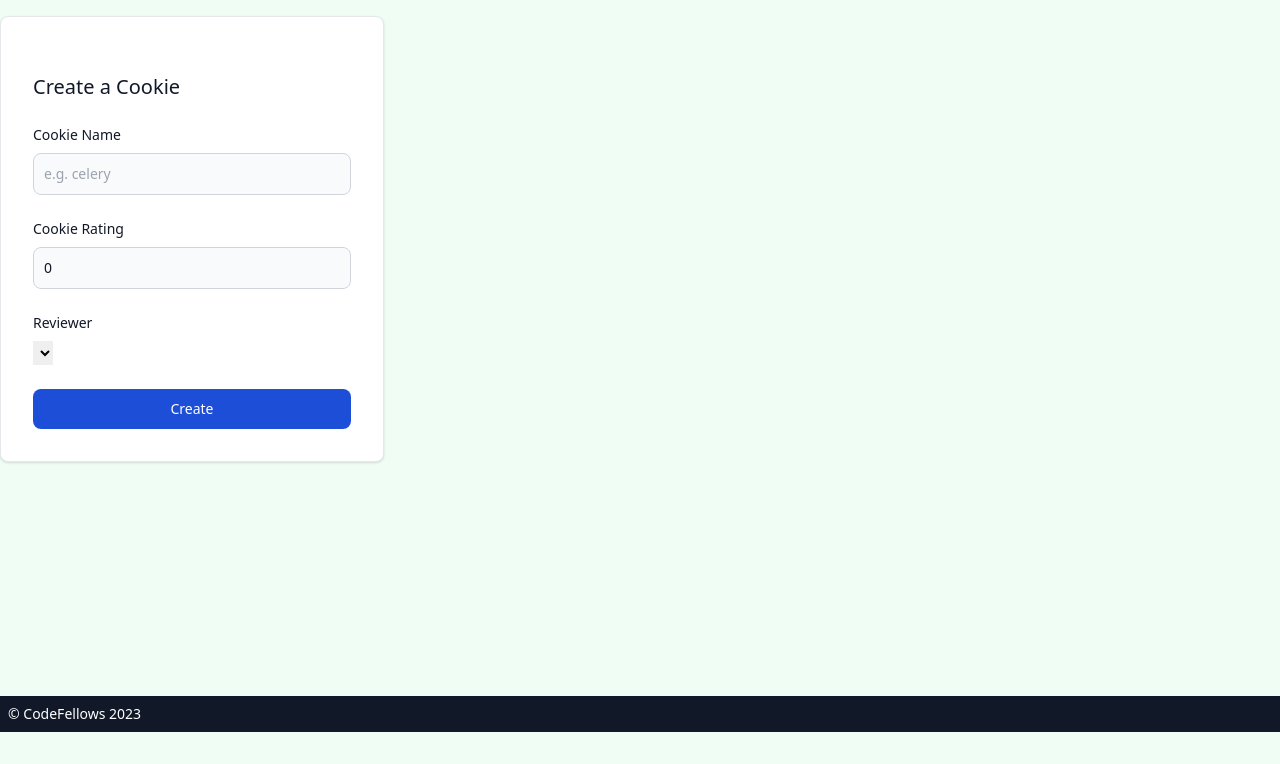
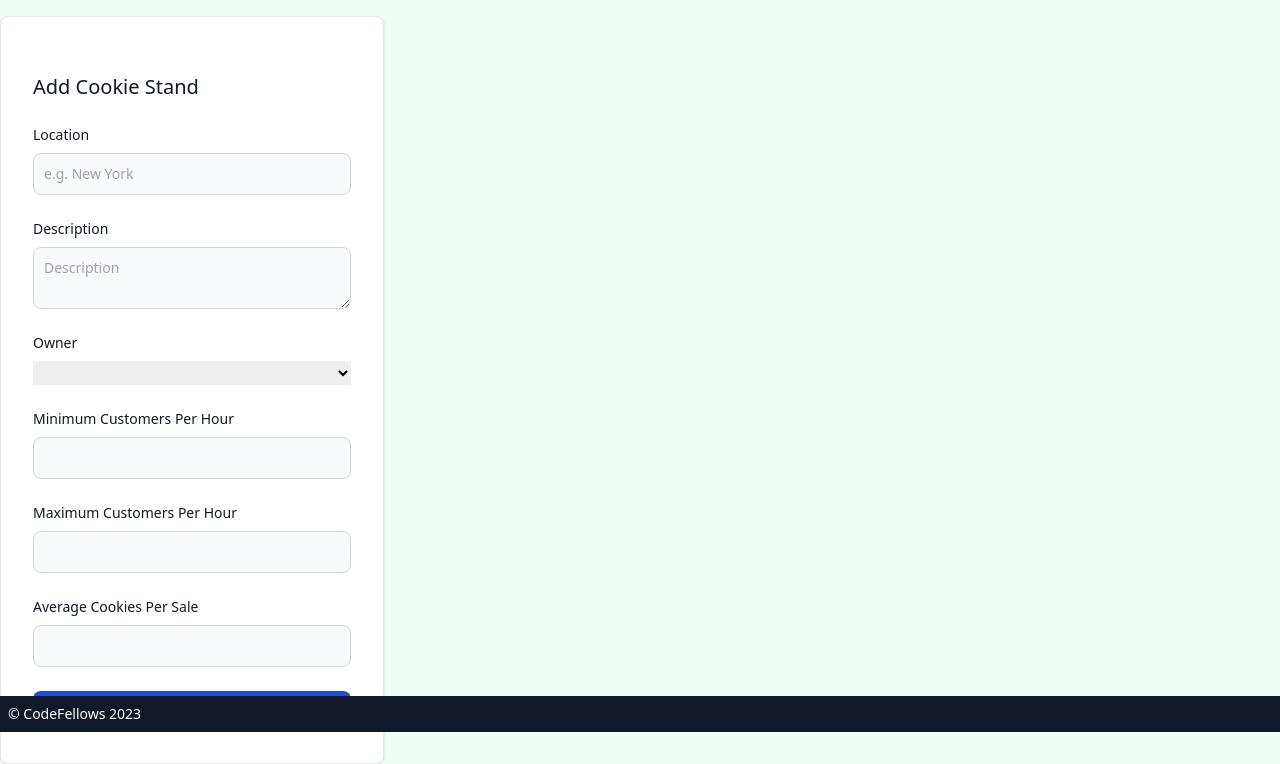
Before and after one commit to ekowyawson/cookie-stands, a Django app: template templates/cookie_stands/cookie_stands_create.html in a window 1280 px wide. Shown: the part 68-832 px from the top of the page. Before the commit the page ends 800 px from the top, so only its background shows below. Run offline with Django 5.2, Linux system fonts and the light colour scheme; the template is opened without the code that fills it, so the values that code supplies are empty; some libraries are stand-ins or nearby versions.

Commit message:
Fixed bugs causing issues with CRUD operations.

```diff
--- a/cookie_stands/apps.py
+++ b/cookie_stands/apps.py
@@ -2,5 +2,4 @@ from django.apps import AppConfig
 
 
 class CookieStandsConfig(AppConfig):
-    default_auto_field = 'django.db.models.BigAutoField'
     name = 'cookie_stands'
--- a/cookie_stands_project/settings.py
+++ b/cookie_stands_project/settings.py
@@ -23,6 +23,7 @@ env = environ.Env(
     ALLOW_ALL_ORIGINS=(bool, False),
     ALLOWED_HOSTS=(list, []),
     ALLOWED_ORIGINS=(list, []),
+    CSRF_TRUSTED_ORIGINS=(list, []),
     DATABASE_ENGINE=(str, "django.db.backends.sqlite3"),
     DATABASE_NAME=(str, BASE_DIR / "db.sqlite3"),
     DATABASE_USER=(str, ""),
@@ -61,11 +62,10 @@ INSTALLED_APPS = [
     "rest_framework",
     "rest_framework_simplejwt",
     "corsheaders",
+    "whitenoise.runserver_nostatic",
     # local
     "accounts",
     "cookie_stands",
-    # "posts.apps.PostsConfig",
-    # "whitenoise.runserver_nostatic",
 ]
 
 MIDDLEWARE = [
@@ -181,6 +181,7 @@ SIMPLE_JWT = {
 
 CORS_ORIGIN_WHITELIST = tuple(env.list("ALLOWED_ORIGINS"))
 CORS_ALLOW_ALL_ORIGINS = env.bool("ALLOW_ALL_ORIGINS")
+CSRF_TRUSTED_ORIGINS = tuple(env.list('CSRF_TRUSTED_ORIGINS'))
 
 # TAILWIND
 STATICFILES_DIRS = [
--- a/templates/base.html
+++ b/templates/base.html
@@ -20,10 +20,15 @@
           <div class="hidden w-full md:block md:w-auto" id="mobile-menu">
             <ul class="flex flex-col mt-4 md:flex-row md:space-x-8 md:mt-0 md:text-sm md:font-medium">
             {% if request.user.is_authenticated %}
-            <li>
-                <a href="{% url 'logout' %}" class="block py-2 pl-3 pr-4 text-white bg-green-700 rounded md:bg-transparent  md:p-0 dark:text-white" aria-current="page">Log Out</a>
+              <li>
+                <form action="{% url 'logout' %}" method="post">
+                  {% csrf_token %}
+                  <button type="submit"
+                    class="block py-2 pl-3 pr-4 text-white bg-green-700 rounded md:bg-transparent md:p-0 dark:text-white"
+                    aria-current="page">Log Out</button>
+                </form>
               </li>
-              {% else %}
+            {% else %}
               <li>
                 <a href="{% url 'login' %}" class="block py-2 pl-3 pr-4 text-white bg-green-700 rounded md:bg-transparent  md:p-0 dark:text-white" aria-current="page">Log In</a>
               </li>
--- a/templates/cookie_stands/cookie_stands_create.html
+++ b/templates/cookie_stands/cookie_stands_create.html
@@ -1,35 +1,59 @@
 {% extends 'base.html' %}
-
 {% block content %}
-
 
 <div
   class="w-full max-w-sm p-4 bg-white border border-gray-200 rounded-lg shadow sm:p-6 md:p-8 dark:bg-gray-800 dark:border-gray-700">
   <form class="space-y-6" method="POST">
     {% csrf_token %}
-      <h5 class="text-xl font-medium text-gray-900 dark:text-white">Create a Cookie</h5>
+    <h5 class="text-xl font-medium text-gray-900 dark:text-white">Add Cookie Stand</h5>
+    <!-- LOCATION -->
     <div>
-        <label for="id_name" class="block mb-2 text-sm font-medium text-gray-900 dark:text-white">Cookie Name</label>
-        <input type="text" name="name" id="id_name"
+      <label for="id_location" class="block mb-2 text-sm font-medium text-gray-900 dark:text-white">Location</label>
+      <input type="text" name="location" id="id_location"
         class="bg-gray-50 border border-gray-300 text-gray-900 text-sm rounded-lg focus:ring-blue-500 focus:border-blue-500 block w-full p-2.5 dark:bg-gray-600 dark:border-gray-500 dark:placeholder-gray-400 dark:text-white"
-               placeholder="e.g. celery" required>
-
+        placeholder="e.g. New York" required>
     </div>
+    <!-- DESCRIPTION -->
     <div>
-        <label for="id_rating" class="block mb-2 text-sm font-medium text-gray-900 dark:text-white">Cookie Rating</label>
-        <input type="number" name="rating" id="id_rating"
+      <label for="id_description"
+        class="block mb-2 text-sm font-medium text-gray-900 dark:text-white">Description</label>
+      <textarea name="description" id="id_description"
         class="bg-gray-50 border border-gray-300 text-gray-900 text-sm rounded-lg focus:ring-blue-500 focus:border-blue-500 block w-full p-2.5 dark:bg-gray-600 dark:border-gray-500 dark:placeholder-gray-400 dark:text-white"
-               value="0" min="0" max="5" required>
+        placeholder="Description" required></textarea>
     </div>
+    <!-- OWNER -->
     <div>
-        <label for="id_reviewer" class="block mb-2 text-sm font-medium text-gray-900 dark:text-white">Reviewer</label>
-        <select name="reviewer" id="id_reviewer">
-          {% for value, choice in form.fields.reviewer.choices %}
-            <option value="{{ value }}">{{  choice }}</option>
+      <label for="id_owner" class="block mb-2 text-sm font-medium text-gray-900 dark:text-white">Owner</label>
+      <select name="owner" id="id_owner" class="block w-full mt-1">
+        {% for value, choice in form.fields.owner.choices %}
+        <option value="{{ value }}">{{ choice }}</option>
         {% endfor %}
       </select>
     </div>
-
+    <!-- MINIMUM CUSTOMERS PER HOUR -->
+    <div>
+      <label for="id_min_customers" class="block mb-2 text-sm font-medium text-gray-900 dark:text-white">Minimum
+        Customers Per Hour</label>
+      <input type="number" name="minimum_customers_per_hour" id="id_min_customers"
+        class="bg-gray-50 border border-gray-300 text-gray-900 text-sm rounded-lg focus:ring-blue-500 focus:border-blue-500 block w-full p-2.5 dark:bg-gray-600 dark:border-gray-500 dark:placeholder-gray-400 dark:text-white"
+        required>
+    </div>
+    <!-- MAXIMUM CUSTOMERS PER HOUR -->
+    <div>
+      <label for="id_max_customers" class="block mb-2 text-sm font-medium text-gray-900 dark:text-white">Maximum
+        Customers Per Hour</label>
+      <input type="number" name="maximum_customers_per_hour" id="id_max_customers"
+        class="bg-gray-50 border border-gray-300 text-gray-900 text-sm rounded-lg focus:ring-blue-500 focus:border-blue-500 block w-full p-2.5 dark:bg-gray-600 dark:border-gray-500 dark:placeholder-gray-400 dark:text-white"
+        required>
+    </div>
+    <!-- AVERAGE COOKIES PER SALE -->
+    <div>
+      <label for="id_average_cookies" class="block mb-2 text-sm font-medium text-gray-900 dark:text-white">Average
+        Cookies Per Sale</label>
+      <input type="number" step="0.01" name="average_cookies_per_sale" id="id_average_cookies"
+        class="bg-gray-50 border border-gray-300 text-gray-900 text-sm rounded-lg focus:ring-blue-500 focus:border-blue-500 block w-full p-2.5 dark:bg-gray-600 dark:border-gray-500 dark:placeholder-gray-400 dark:text-white"
+        required>
+    </div>
 
     <button type="submit"
       class="w-full text-white bg-blue-700 hover:bg-blue-800 focus:ring-4 focus:outline-none focus:ring-blue-300 font-medium rounded-lg text-sm px-5 py-2.5 text-center dark:bg-blue-600 dark:hover:bg-blue-700 dark:focus:ring-blue-800">
--- a/templates/cookie_stands/cookie_stands_delete.html
+++ b/templates/cookie_stands/cookie_stands_delete.html
@@ -1,10 +1,10 @@
 {% extends 'base.html' %}
 
 {% block content %}
-  <h1>Delete Cookie</h1>
+  <h1>Delete Cookie Stand</h1>
   <form method="POST">
   {% csrf_token %}
-    <p>Do you really want to delete "{{ cookies.name }}"?</p>
+    <p>Do you really want to delete "{{ cookie_stand.location }}"?</p>
     <input type="submit" value="OK">
   </form>
 {% endblock content %}
```
Also changed, not shown: cookie_stands/models.py (+23 -2 lines), cookie_stands/views_front.py (+10 -2 lines), templates/about.html (+41 -10 lines), templates/cookie_stands/cookie_stands_detail.html (+6 -7 lines), templates/cookie_stands/cookie_stands_list.html (+4 -4 lines), templates/cookie_stands/cookie_stands_update.html (+40 -19 lines), templates/home.html (+6 -3 lines). Lines whose indentation alone changed are shown as unchanged.
